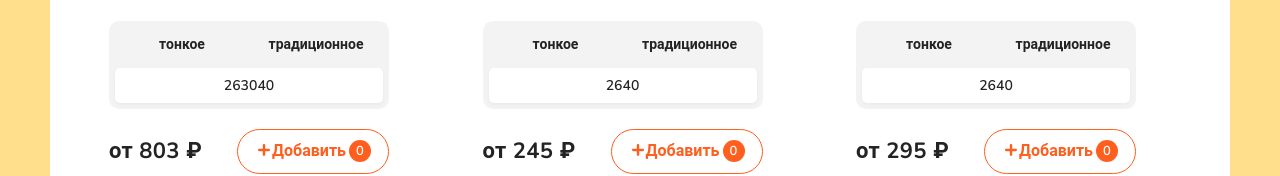
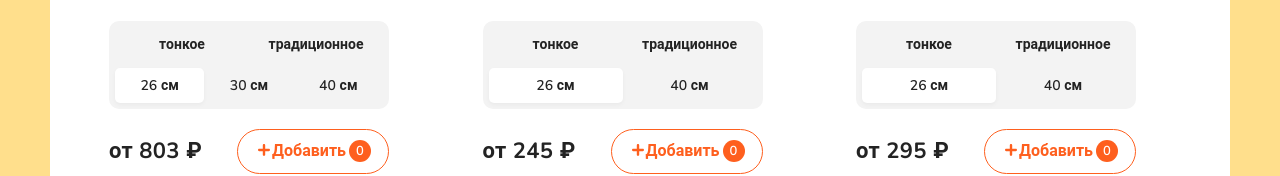
Before and after one commit to Vilmarin/react_pizza, a React (Create React App) app: page / in a window 1280 px wide. Shown: the part 600-776 px from the top of the page. Built offline with nearby package versions, Linux system fonts and the light colour scheme.

Commit message:
add pizza size render

```diff
--- a/src/components/PizzaComponent/PizzaComponent.jsx
+++ b/src/components/PizzaComponent/PizzaComponent.jsx
@@ -1,6 +1,6 @@
 import { useState } from 'react'
 
-export const PizzaComponent = ({ price, title, img , size}) => {
+export const PizzaComponent = ({ price, title, img, size }) => {
     const [pizzaCount, setPizzaCount] = useState(0)
     const [activeSize, setActiveSize] = useState(0)
 
@@ -11,7 +11,7 @@ export const PizzaComponent = ({ price, title, img , size}) => {
     const setActiveSizeClick = (index) => {
         setActiveSize(index)
     }
-    console.log(size);
+    console.log(size)
     return (
         <div className="pizza-block">
             <img className="pizza-block__image" src={img} alt="Pizza" />
@@ -22,9 +22,14 @@ export const PizzaComponent = ({ price, title, img , size}) => {
                     <li>традиционное</li>
                 </ul>
                 <ul>
-                    <li onClick={()=>setActiveSizeClick(0)} className={activeSize===0 ? 'active' : ''}>{size}</li>
-                    {/* <li onClick={()=>setActiveSizeClick(1)} className={activeSize===1 ? 'active' : ''}>30 см.</li>
-                    <li>40 см.</li> */}
+                    {size.map((item, index) => (
+                        <li
+                            onClick={() => setActiveSizeClick(index)}
+                            className={activeSize === index ? 'active' : ''}
+                        >
+                            {item} см
+                        </li>
+                    ))}
                 </ul>
             </div>
             <div className="pizza-block__bottom">
```
